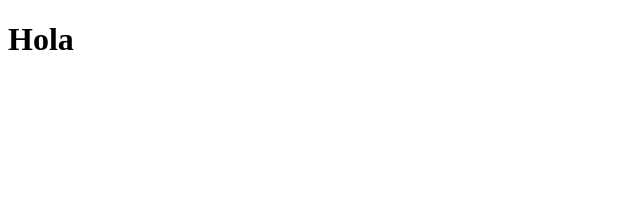
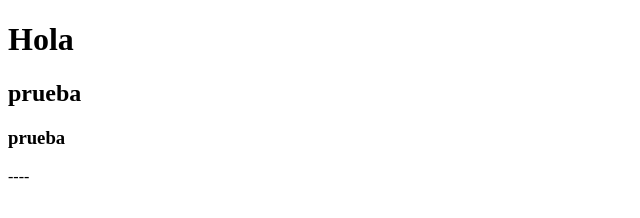
Before and after one commit to rbojorgesv/mi-Primer-Repo, a plain HTML site: page index.html in a window 1280 px wide. Shown: the whole page, without its empty margins (0-640 px from the left). Drawn offline with Linux system fonts and the light colour scheme.

Commit message:
agregue h3

```diff
--- a/index.html
+++ b/index.html
@@ -8,5 +8,8 @@
 </head>
 <body>
     <h1>Hola</h1>
+    <h2>prueba</h2>
+    <h3>prueba</h3>
 </body>
 </html>
+----
```
